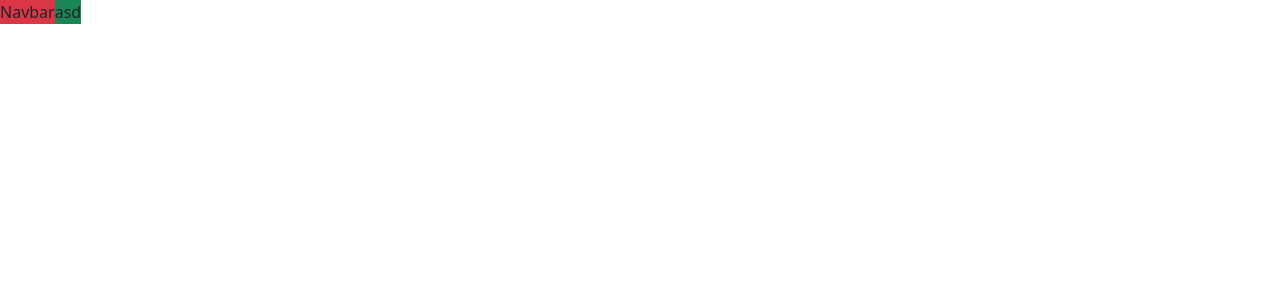
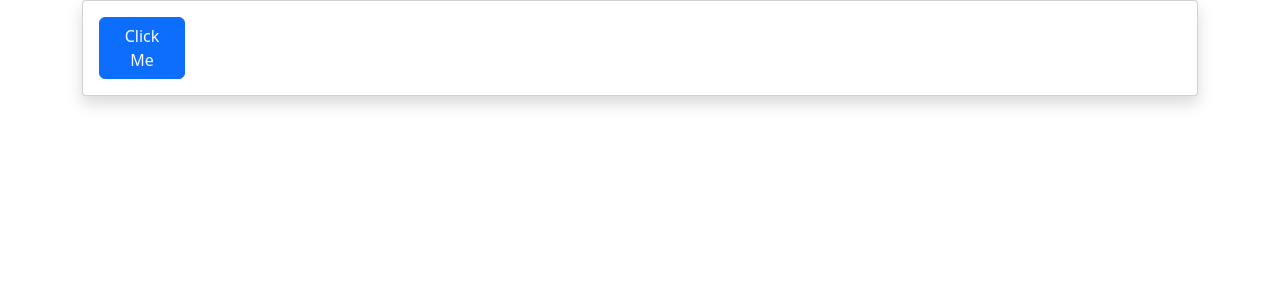
Before and after one commit to Janice1828/practice-reactOne, a React (Create React App) app: page / in a window 1280 px wide. Shown: the top 300 px of the page. Built offline with nearby package versions, Linux system fonts and the light colour scheme.

Commit message:
folder and file structure

```diff
--- /dev/null
+++ b/src/App.css
@@ -0,0 +1,3 @@
+button {
+  width: 86px;
+}
--- a/src/App.js
+++ b/src/App.js
@@ -1,12 +1,11 @@
 import React from "react";
 import Navbar from "./components/Navbar";
-// import "./node_modules/bootstrap/dist/css/bootstrap.min.css";
-// import "./node_modules/bootstrap/dist/css/bundle.min.js";
 import "../node_modules/bootstrap/dist/css/bootstrap.min.css";
 import "../node_modules/bootstrap/dist/js/bootstrap.bundle.min.js";
+import "./App.css";
 const App = () => {
   return (
-    <div>
+    <div className="container">
       <Navbar />
     </div>
   );
--- a/src/components/Navbar.js
+++ b/src/components/Navbar.js
@@ -3,10 +3,13 @@ import faBars from "@fortawesome/react-fontawesome";
 
 const Navbar = () => {
   return (
-    <div className="d-flex">
-      <div className="bg-danger">Navbar</div>
-      <div className="bg-success">asd</div>
-    </div>
+    <>
+      <div className="card p-3 shadow rounded-1">
+        <button type="submit" className="btn btn-primary text-light d-block">
+          Click Me
+        </button>
+      </div>
+    </>
   );
 };
 
```
Also changed, not shown: src/components/Pages/About.js (added, +7 -0 lines), src/components/Pages/Contact.js (added, +7 -0 lines), src/components/Pages/Home.js (added, +7 -0 lines).
